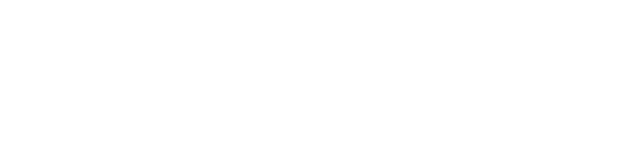
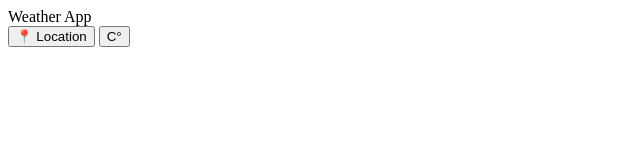
Before and after one commit to ekremtahaunlu/modern-weather-app-vanilla-js, a plain HTML site: page index.html in a window 1280 px wide. Shown: the whole page, without its empty margins (0-640 px from the left). Drawn offline with Linux system fonts and the light colour scheme.

Commit message:
Container created, api key obtained

```diff
--- a/index.html
+++ b/index.html
@@ -7,7 +7,17 @@
   <link rel="stylesheet" href="style.css">
 </head>
 <body>
+  <div class="container">
+    <header class="appbar span-2">
+      <div class="brand"><span class="dot"></span> Weather App</div>
+      <div class="controls">
+        <button id="geoBtn" class="btn" title="Use Your Location"> 📍 Location</button>
+        <button id="unitToggle" class="toggle" title="C° / F°">C°</button>
+      </div>
+    </header>
 
+
+  </div>
 
   <script src="script.js"></script>
 </body>
--- a/script.js
+++ b/script.js
@@ -0,0 +1,2 @@
+const OWM_KEY = 'cf3402706bcf247988a6c3d98a749342';
+const BASE = 'https://api.openweathermap.org/data/2.5/';
```
